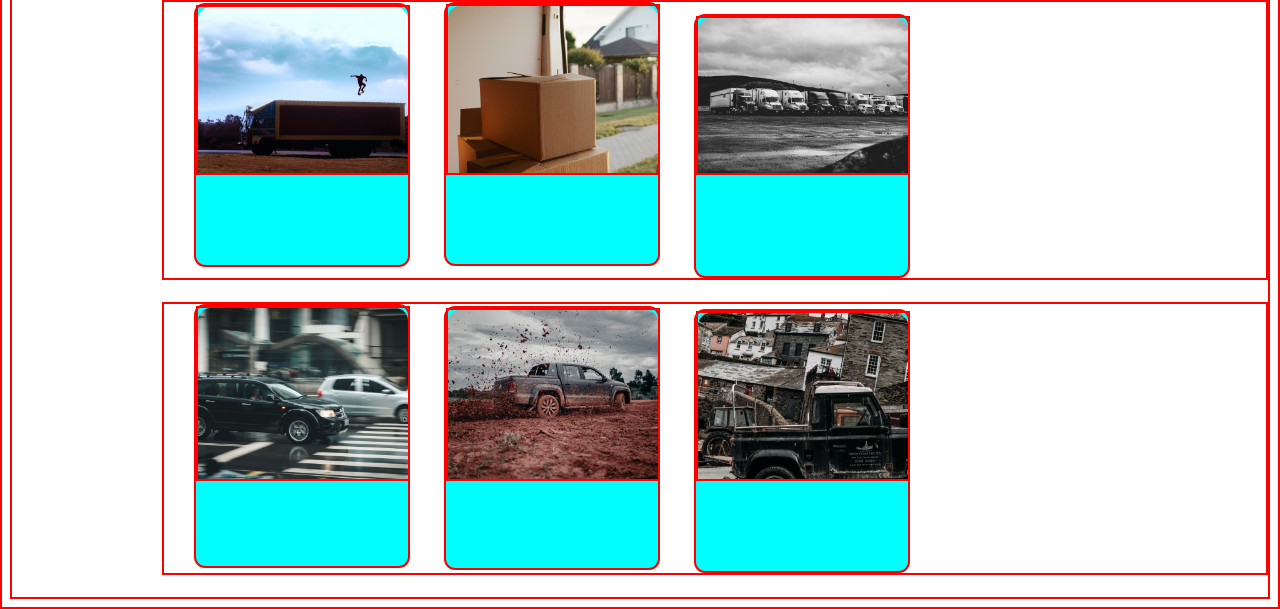
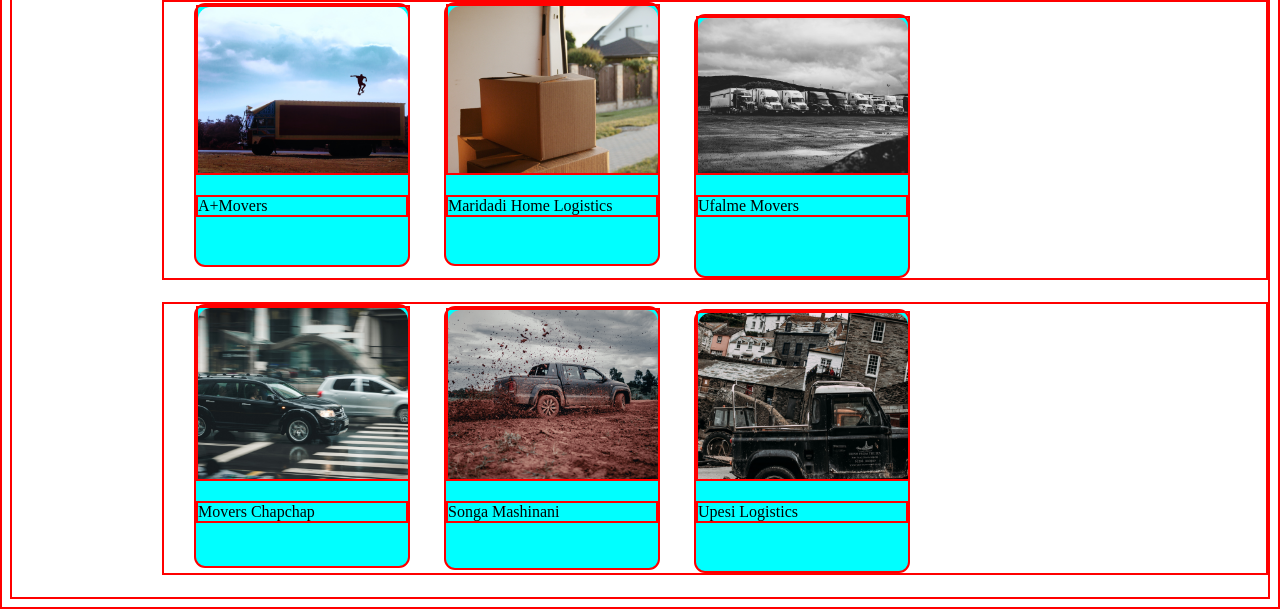
Before and after one commit to carlagesa/Quick-Movers-Website, a plain HTML site: page index.html in a window 1280 px wide. Shown: the part 1173-1782 px from the top of the page. Drawn offline with Linux system fonts and the light colour scheme.

Commit message:
Add text to the images

```diff
--- a/index.html
+++ b/index.html
@@ -42,14 +42,17 @@
     <div class="cardimages">
 
         <div class="cards">
+
             <img src="./assets/images/ehem 1.png" alt="" class="topmoverspics">
-
+            <p>A+Movers</p>
         </div>
         <div class="cards">
             <img src="./assets/images/wewe 1.png" alt="" class="topmoverspics">
+            <p>Maridadi Home Logistics</p>
         </div>
         <div class="cards">
             <img src="./assets/images/movers 1.png" alt="" class="topmoverspics">
+            <p>Ufalme Movers</p>
         </div>
 
     </div>
@@ -57,13 +60,15 @@
 
         <div class="cards">
             <img src="./assets/images/chapchap 1.png" alt="" class="topmoverspics">
-
+            <p>Movers Chapchap</p>
         </div>
         <div class="cards">
             <img src="./assets/images/mashinani 1.png" alt="" class="topmoverspics">
+            <p>Songa Mashinani</p>
         </div>
         <div class="cards">
             <img src="./assets/images/songa 1.png" alt="" class="topmoverspics">
+            <p>Upesi Logistics</p>
         </div>
 
     </div>
```
